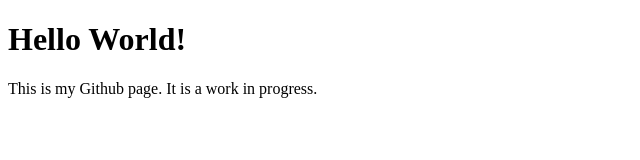
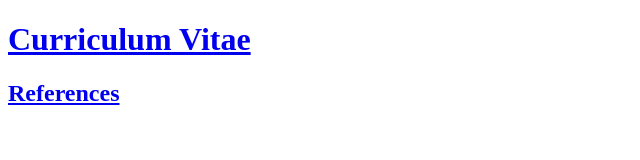
Before and after one commit to abaer2/abaer2.github.io, a plain HTML site: page index.html in a window 1280 px wide. Shown: the whole page, without its empty margins (0-640 px from the left). Drawn offline with Linux system fonts and the light colour scheme.

Commit message:
Update index.html

```diff
--- a/index.html
+++ b/index.html
@@ -1,7 +1,12 @@
 <!doctype html>
-<html>
-<body>
-<h1>Hello World!</h1>
-<p>This is my Github page. It is a work in progress.</p>
+<html lang="en-US">
+<body style="background-color:#AACDD7>
+<font face= "Georgia" size= "12" color:"#00005C">
+<head>
+<title style="text-align:center"> Alex L. Baer </title>
+</head>
+<h1><a href="https://docs.google.com/document/d/1YaBc1HSsP97FZ1_-1PCtzd-N3ZcVAR5pbFe1--Cdgh8/edit?usp=sharing">Curriculum Vitae</a></h1>
+<h2><a href="https://docs.google.com/document/d/1AsbJuXjcIsz3ndtG1FBwH2R7Edrjz0QXr3Eq4kobWLI/edit?usp=sharing">References</a></h2>
+</font>
 </body>
 </html>
```
